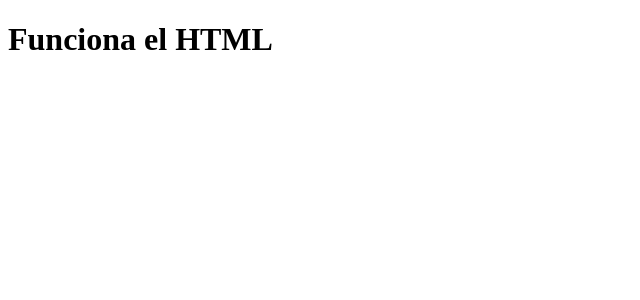
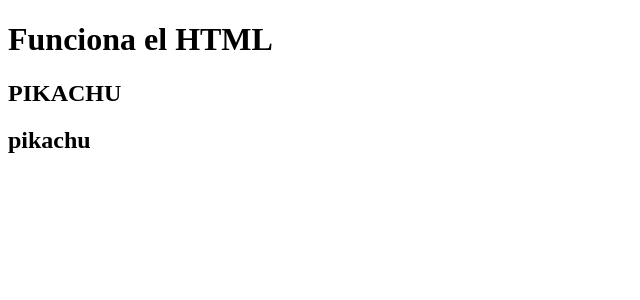
Before and after one commit to samu-tec/PokeAPI, an Angular app: page / in a window 1280 px wide. Shown: the top 300 px of the page, without its empty margins (0-640 px from the left). Built offline with nearby package versions, Linux system fonts and the light colour scheme.

Commit message:
add pokemon name display with uppercase and lowercase transformations

```diff
--- a/src/pokemon-detail/pokemon-detail.component.html
+++ b/src/pokemon-detail/pokemon-detail.component.html
@@ -1 +1,4 @@
 <h1>Funciona el HTML</h1>
+
+<h2>{{ pokemon | uppercase}}</h2>
+<h2>{{ pokemon | lowercase}}</h2>
--- a/src/pokemon-detail/pokemon-detail.component.ts
+++ b/src/pokemon-detail/pokemon-detail.component.ts
@@ -1,10 +1,13 @@
+import { LowerCasePipe, UpperCasePipe } from '@angular/common';
 import { ChangeDetectionStrategy, Component } from '@angular/core';
 
 @Component({
   selector: 'app-pokemon-detail',
-  imports: [],
+  imports: [LowerCasePipe, UpperCasePipe],
   templateUrl: './pokemon-detail.component.html',
   styleUrl: './pokemon-detail.component.css',
   changeDetection: ChangeDetectionStrategy.OnPush,
 })
-export class PokemonDetailComponent { }
+export class PokemonDetailComponent {
+  pokemon = "Pikachu";
+}
```
